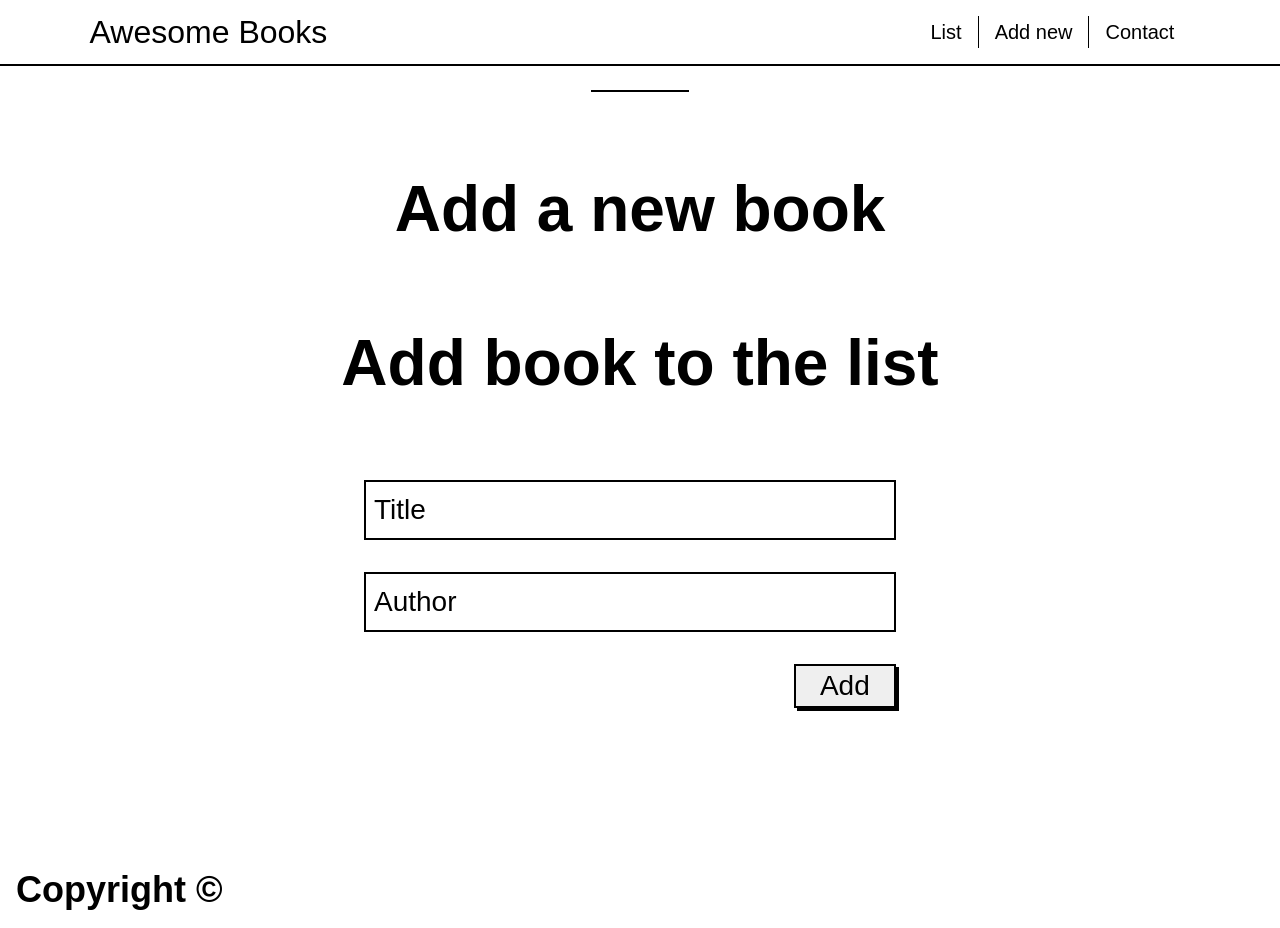
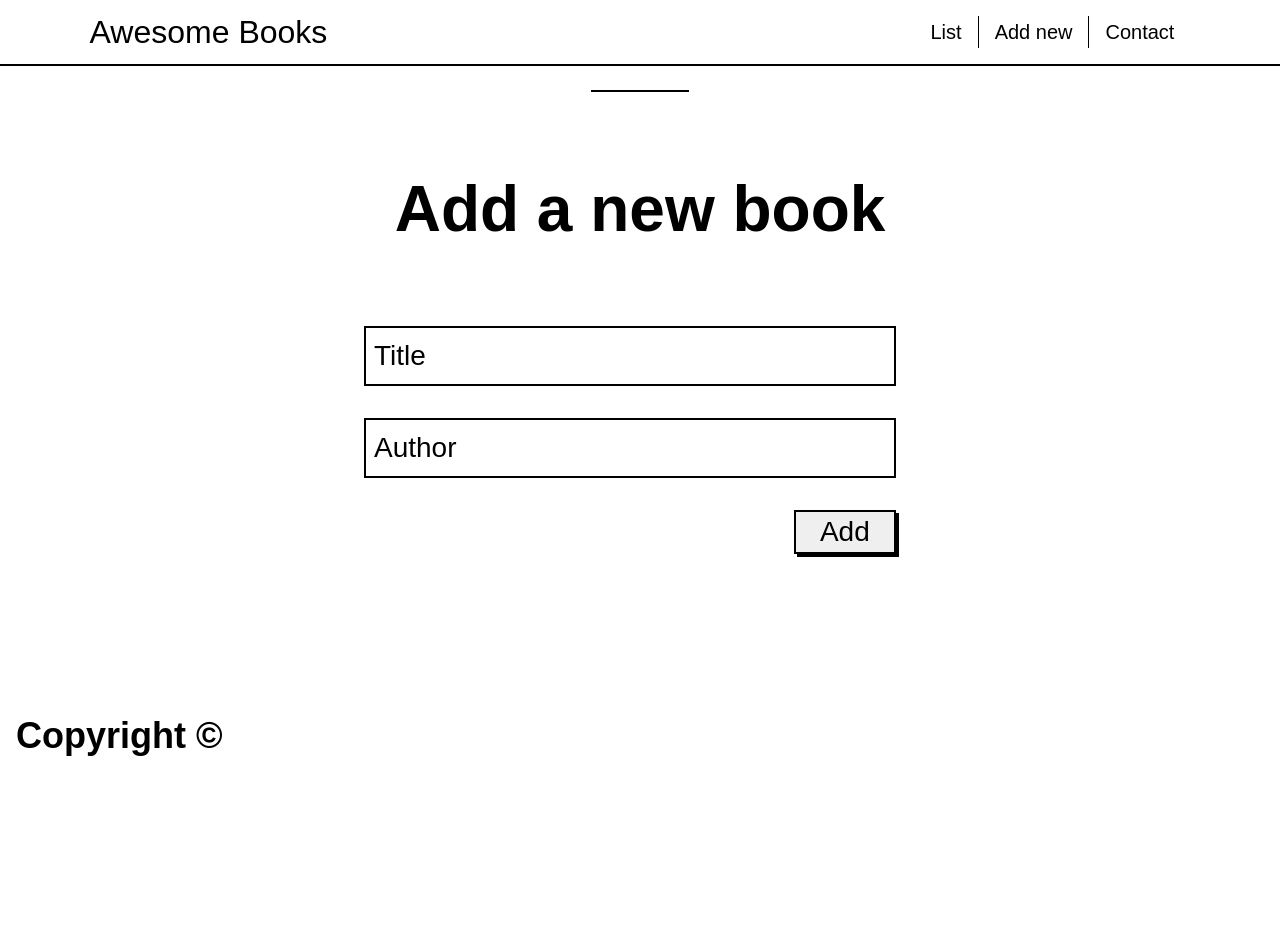
Before and after one commit to koomekevo/Awesome-Books, a plain HTML site: page index.html in a window 1280 px wide. After the commit the page ends 800 px from the top, so only its background shows below. Drawn offline with Linux system fonts and the light colour scheme; a web font is replaced by a local one.

Commit message:
Remove unecessary <h2> tag

```diff
--- a/index.html
+++ b/index.html
@@ -37,7 +37,6 @@
 
     <div id="form" class="form">
       <h2>Add a new book</h2>
-      <h2>Add book to the list</h2>
       <form action="#" class="input-form" method="post">
         <input id="bookTitle" type="text" placeholder="Title">
         <input id="bookAuthor" type="text" placeholder="Author">
```
